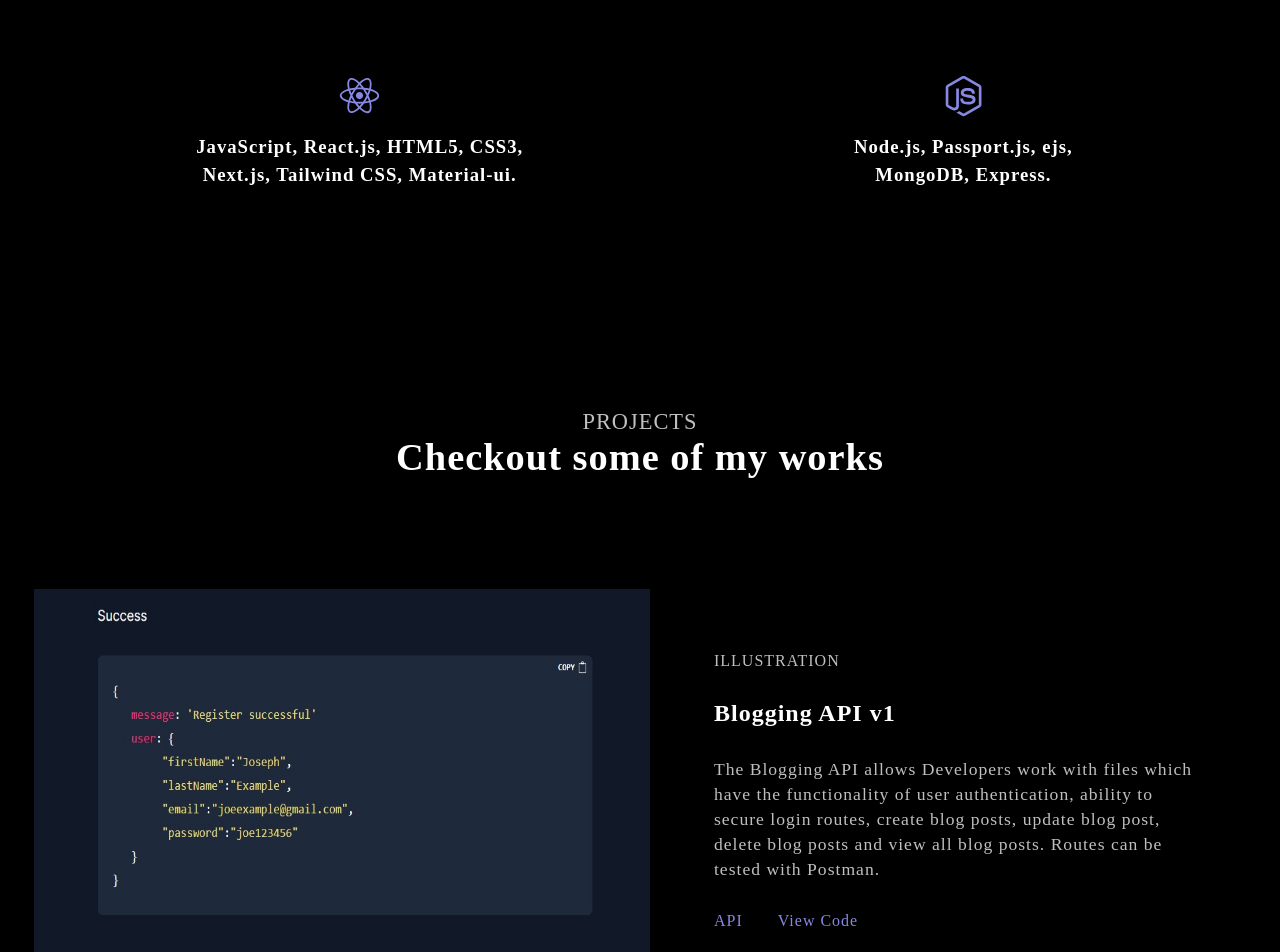
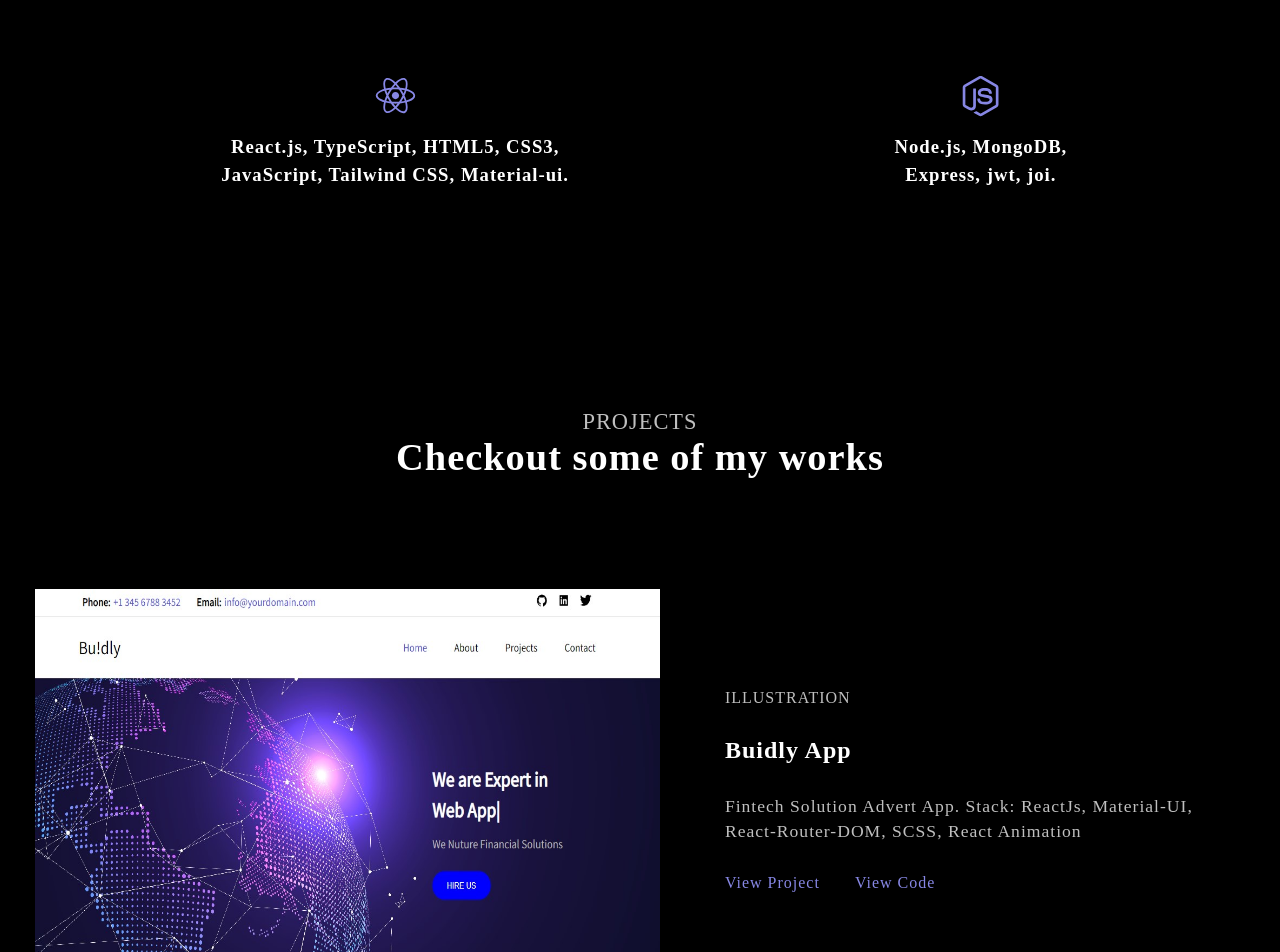
Before and after one commit to AbaniwoM/My-Portfolio, a React (Create React App) app: page / in a window 1280 px wide. Shown: the part 1360-2312 px from the top of the page. Built offline with nearby package versions, Linux system fonts and the light colour scheme.

Commit message:
update portfolio

```diff
--- a/src/components/Projects/Projects.js
+++ b/src/components/Projects/Projects.js
@@ -4,6 +4,7 @@ import blgImg from "../images/blg.jpg";
 import frmPlus from "../images/form_plus.png";
 import vetImg from "../images/about-hero.jpeg";
 import SocImg from "../images/socio-img.jpg";
+import buidImg from "../images/buidly-bg.jpg";
 
 const Projects = () => {
   return (
@@ -12,6 +13,20 @@ const Projects = () => {
         <div className="projHead">
             <h2>PROJECTS</h2>
             <p>Checkout some of my works</p>
+        </div>
+        <div className="project">
+            <div className="left">
+              <img src={buidImg} alt="buid-img"/>
+            </div>
+            <div className="right">
+              <h4>ILLUSTRATION</h4>
+              <h2>Buidly App</h2>
+              <p>Fintech Solution Advert App. Stack: ReactJs, Material-UI, React-Router-DOM, SCSS, React Animation</p>
+              <div className="prjButton">
+              <div className="link" onClick={() => window.location = 'https://buidly.netlify.app/'}>View Project</div>
+              <div className="link" onClick={() => window.location = 'https://github.com/AbaniwoM/Buidly-Project'}>View Code</div>
+              </div>
+            </div>
         </div>
         <div className="project">
             <div className="left">
--- a/src/components/Services/Services.js
+++ b/src/components/Services/Services.js
@@ -10,11 +10,11 @@ const Services = () => {
       <div className="content">
         <div className="language">
           <div className="lanIcn"><DiReact /></div>
-          <h3>JavaScript, React.js, HTML5, CSS3, Next.js, Tailwind CSS, Material-ui.</h3>
+          <h3>React.js, TypeScript, HTML5, CSS3, JavaScript, Tailwind CSS, Material-ui.</h3>
         </div>
         <div className="language">
           <div className="lanIcn"><DiNodejsSmall /></div>
-          <h3>Node.js, Passport.js, ejs, MongoDB, Express.</h3>
+          <h3>Node.js, MongoDB, Express, jwt, joi.</h3>
         </div>
       </div>
     </div>
```
Also changed, not shown: src/components/images/buidly-bg.jpg (added).
